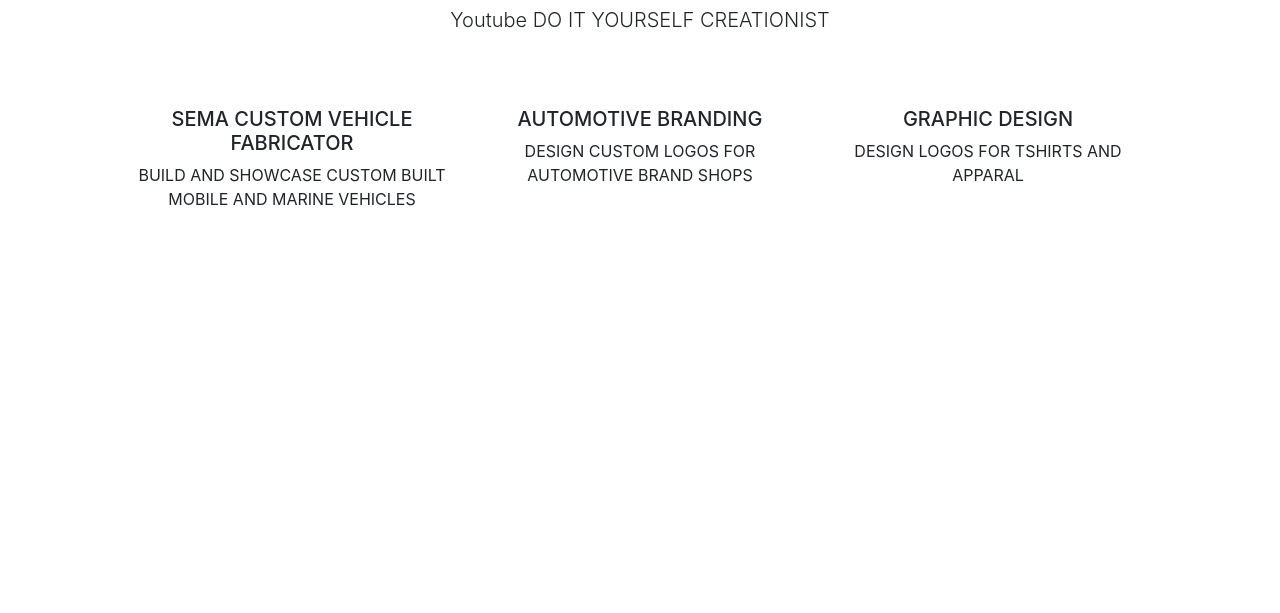
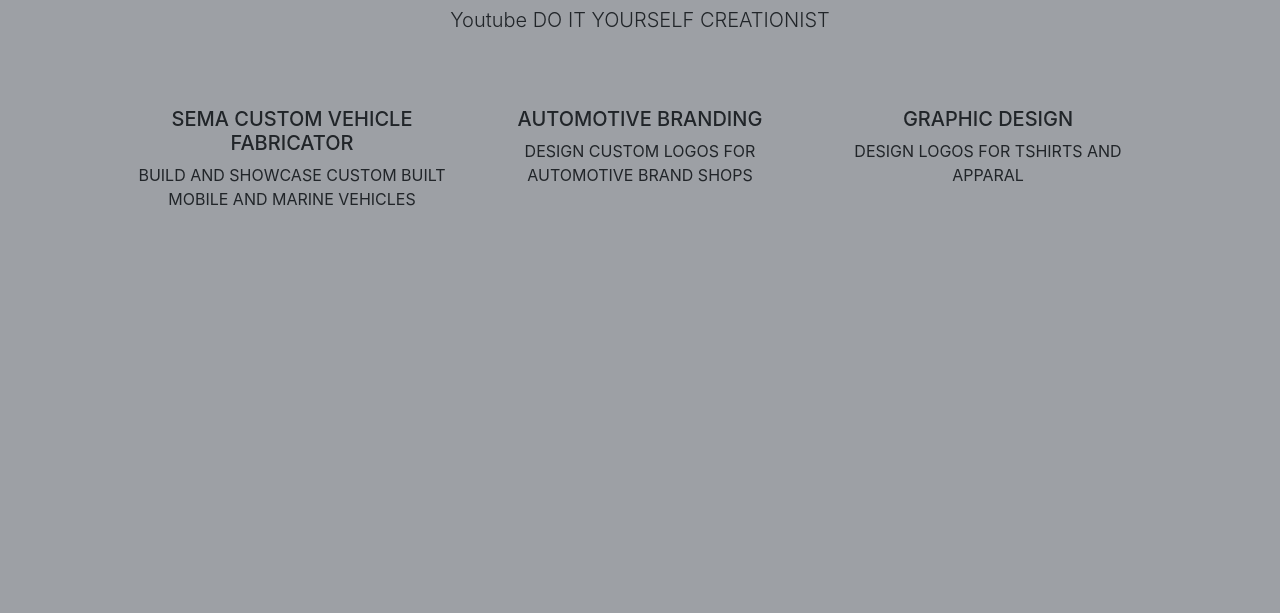
Before and after one commit to MisterAnderrrson/MisterAnderrrson.github.io, a plain HTML site: page projects.html in a window 1280 px wide. Shown: the part 187-800 px from the top of the page. Drawn offline with nearby package versions, Linux system fonts and the light colour scheme.

Commit message:
Update projects.html

```diff
--- a/projects.html
+++ b/projects.html
@@ -1,7 +1,7 @@
 <!DOCTYPE html>
 
 <html lang="en">
-    <BODY STYLE="BACKGROUND-COLOR:#9DAOA5;">
+    <BODY STYLE="BACKGROUND-COLOR:#9DA0A5;">
     <head>
         <meta charset="utf-8">
         <meta name="viewport" content="width=device-width, initial-scale=1">
```
